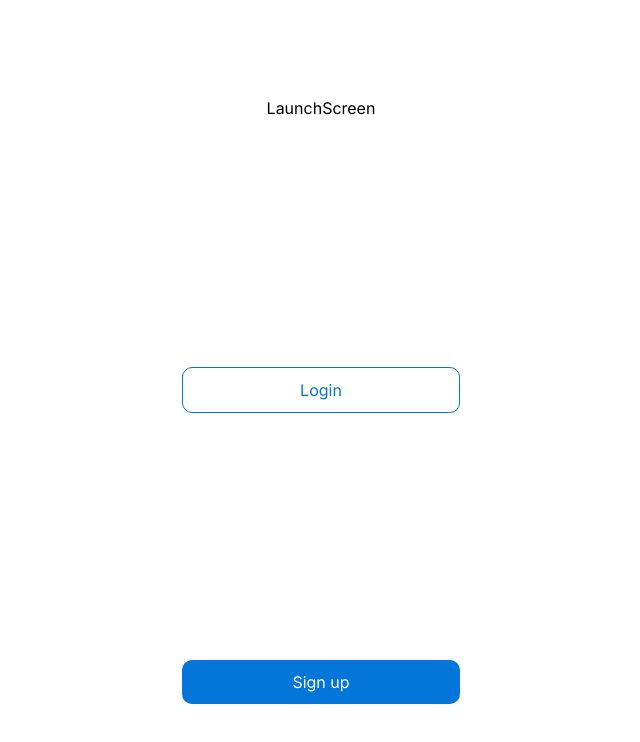
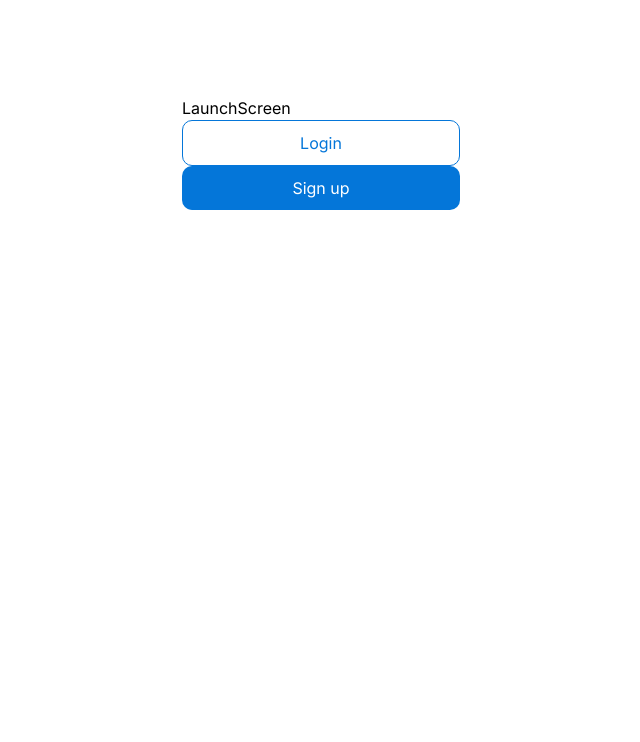
Before and after one commit to Maxwell011/moni-finance, a Next.js app: page / in a window 1280 px wide. Shown: the top 742 px of the page, without its empty margins (319-959 px from the left). Built offline with nearby package versions, Linux system fonts and the light colour scheme.

Commit message:
Commented out LaunchScreen component and added Loader component

```diff
--- a/src/app/page.tsx
+++ b/src/app/page.tsx
@@ -1,9 +1,11 @@
-import LaunchScreen from "./components/LaunchScreen";
+// import LaunchScreen from "./components/LaunchScreen";
+import Loader from "./loading";
 
 export default function Home() {
   return (
     <div className='flex min-h-screen flex-col items-center justify-between p-24'>
-      <LaunchScreen />
+      {/* <LaunchScreen /> */}
+      <Loader />
     </div>
   );
 }
```
